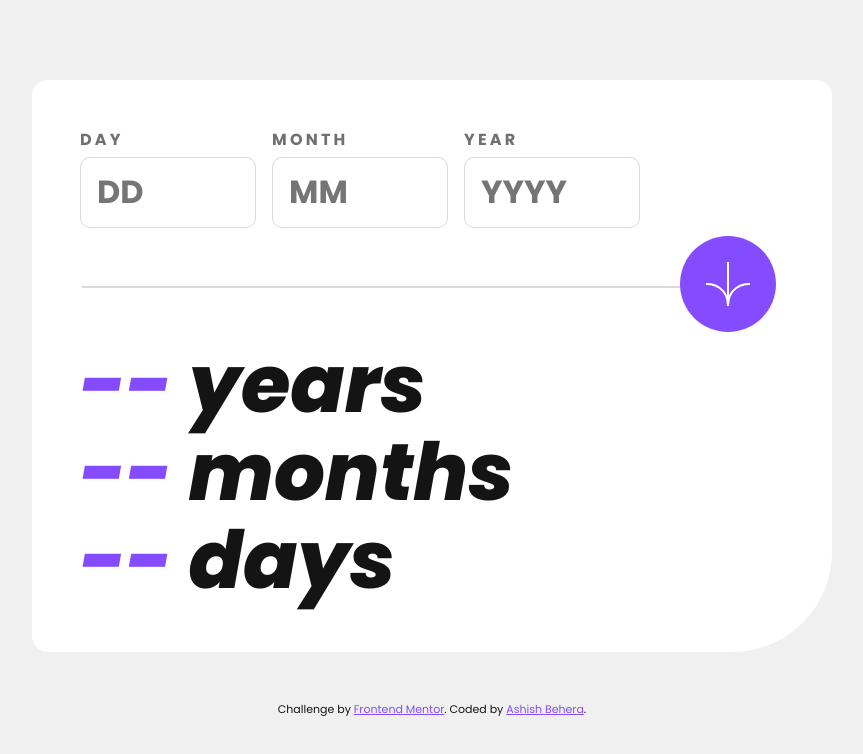
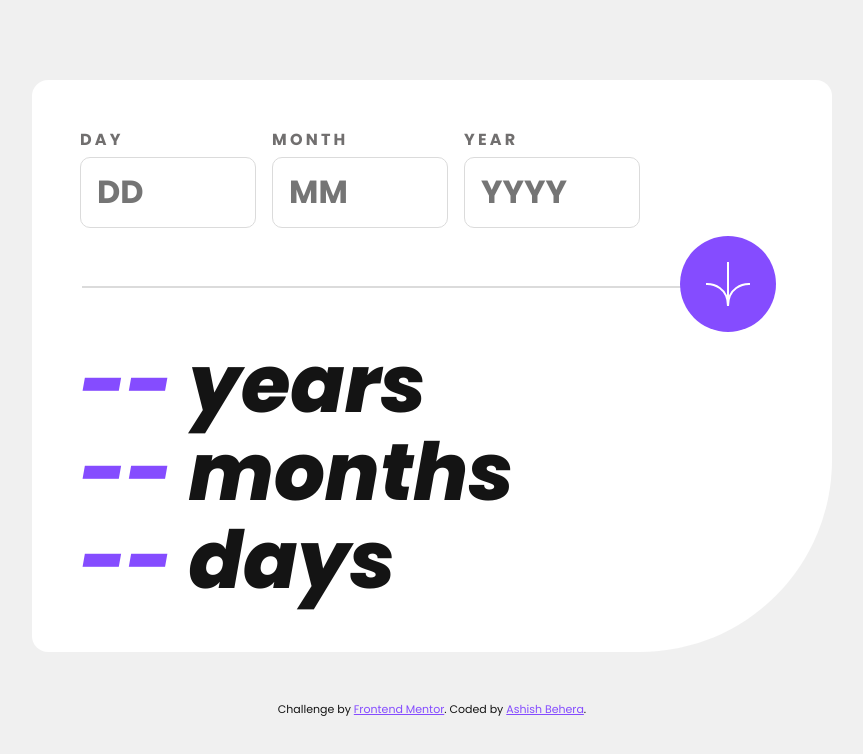
Before and after one commit to ashish1089/Age-Calculator-App, a website built with Vite: page index.html in a window 1536 px wide. Shown: the whole page, without its empty margins (336-1199 px from the left). Built offline with nearby package versions, Linux system fonts and the light colour scheme.

Commit message:
change border radius

```diff
--- a/styles/style.css
+++ b/styles/style.css
@@ -61,7 +61,7 @@ main {
   display: flex;
   flex-direction: column;
   align-items: center;
-  border-radius: 1rem 1rem 100px 1rem;
+  border-radius: 1rem 1rem 7rem 1rem;
 }
 
 .date__container {
@@ -203,6 +203,7 @@ input:hover {
     margin-right: auto;
     padding-left: 3rem;
     padding-right: 3rem;
+    border-radius: 1rem 1rem 12rem 1rem;
   }
 
   .date__container {
```
